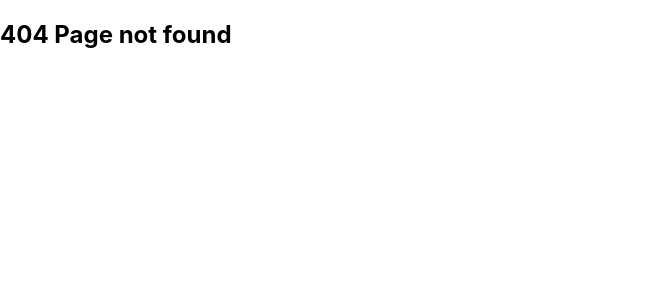
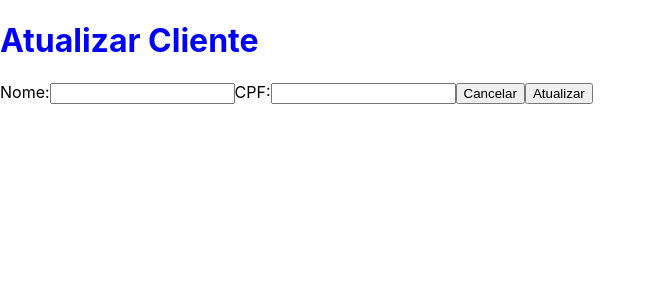
Before and after one commit to PauloGean/icts-academina-frontend, a React (Create React App) app: page /cliente/1 in a window 1280 px wide. Before the commit this address had no page. Shown: the top 300 px of the page, without its empty margins (0-656 px from the left). Built offline with nearby package versions, Linux system fonts and the light colour scheme; no server answers.

Commit message:
crud matricula

```diff
--- /dev/null
+++ b/src/components/context/Counter.js
@@ -0,0 +1,16 @@
+import React, { useContext } from "react";
+
+import Context from "./app-context";
+
+export default function Counter() {
+  const [total, setTotal] = useContext(Context);
+
+  return (
+    <div>
+      <h3>{total}</h3>
+      <button type="button" onClick={() => setTotal(total + 1)}>
+        Contador
+      </button>
+    </div>
+  );
+}
--- /dev/null
+++ b/src/components/context/app-context.js
@@ -0,0 +1,5 @@
+import React, { createContext } from 'react';
+
+const Context = createContext([0, () => {}]);
+
+export default Context;
--- /dev/null
+++ b/src/components/context/container-context.js
@@ -0,0 +1,17 @@
+import React, { useState } from 'react';
+import Context from './app-context';
+import Counter from './Counter';
+
+export default function ContainerContext() {
+    const [total, setTotal] = useState(0);
+
+  return (
+    <Context.Provider value={[total, setTotal]}>
+      <div>
+        <p>  Context API</p>
+        <Counter></Counter>
+        <Counter></Counter>
+      </div>
+    </Context.Provider>
+  );
+}
--- a/src/components/menu/app-menu.js
+++ b/src/components/menu/app-menu.js
@@ -18,6 +18,11 @@ function AppMenu() {
                              Cliente
                         </Link>
                     </li>
+                    <li>
+                       <Link to="/matricula" >
+                             Matricula
+                        </Link>
+                    </li>
                 </ul>
             </nav>
         </>
--- /dev/null
+++ b/src/pages/cliente/cliente-edit.js
@@ -0,0 +1,129 @@
+
+import '../../MeuCss.css'
+
+import api from '../../api';
+import { useEffect, useLayoutEffect, useState } from 'react';
+import Titulo from '../../components/titulo';
+import { useNavigate, useParams } from 'react-router-dom';
+
+function ClienteEdit(props) {
+    const [nome, setNome] = useState("");
+    const [cpf, setCpf] = useState("");
+    const [novo, setNovo] = useState(true)
+    const [id, setId] = useState(null);
+    const [showView, setShowView] = useState(false)
+
+    const { idCliente } = useParams()
+
+    let navigate = useNavigate();
+
+
+// ComponentWillMount()
+    useLayoutEffect(() => {
+
+        console.log(idCliente)
+        setNovo(false)
+
+        if (idCliente!='create'){
+            setNovo(false)
+            api.get('cliente/'+idCliente).then((response) => {
+                console.log(response.data)
+                const cliente = response.data
+                // goToList()
+                setNome(cliente.nome)
+                setCpf(cliente.cpf)
+                setId(cliente.idcliente)
+                setNovo(false)
+              });
+        }else{
+            setNovo(true)
+
+        }
+
+
+
+      }, []);
+
+
+    function goToList(){
+        navigate("/cliente", { replace: true });
+
+    }
+
+
+
+
+    function mudouNome(event) {
+        setNome(event.target.value)
+    }
+
+    function salvar() {
+        var dados = { "nome": nome, "cpf": cpf }
+        console.log(dados);
+
+        api.post('cliente', dados).then(e => {
+
+            goToList()
+            // setNome("");
+            // setCpf("");
+            // props.refresh()
+            // alert("Salvo com sucesso");
+        })
+
+    }
+
+
+    function atualizar() {
+        var dados = { "nome": nome, "cpf": cpf }
+        console.log(dados);
+
+        api.put('cliente/' + id, dados).then(e => {
+
+            goToList()
+            // setNome("");
+            // setCpf("");
+            // setId(null)
+            // props.refresh()
+            // alert("Salvo com sucesso");
+        })
+
+    }
+
+
+    return (
+        <>
+
+                <div >
+                    {novo ? <Titulo valor="Cadastrar Cliente" /> : <Titulo valor="Atualizar Cliente" />}
+
+                    <form>
+                        <label>
+                            Nome:
+                            <input type="text" value={nome} onChange={mudouNome} name="nome" />
+                        </label>
+                        <label>
+                            CPF:
+                            <input type="text" name="cpf" value={cpf}
+                                onChange={(e) => setCpf(e.target.value)} />
+                        </label>
+                        {/* {someItem ? displayThisIfTrue : displayThisIfFalse} */}
+
+                        <button type='button' onClick={goToList} >Cancelar</button>
+                        {novo ?
+                            <button type='button' onClick={salvar} >Salvar</button>
+                            :
+                            <button type='button' onClick={atualizar} >Atualizar</button>
+                        }
+
+
+
+
+                    </form>
+
+                </div>
+
+        </>
+    );
+}
+
+export default ClienteEdit;
--- a/src/pages/cliente/cliente-list.js
+++ b/src/pages/cliente/cliente-list.js
@@ -6,6 +6,7 @@ import { useEffect, useState } from 'react';
 import ClienteCreate from './cliente-create';
 import Titulo from '../../components/titulo';
 import AppMenu from '../../components/menu/app-menu';
+import { Link } from 'react-router-dom';
 function ClienteList(){
     var [clientes, setClientes] = useState([])
 
@@ -50,7 +51,7 @@ function ClienteList(){
 
       <button  type='button' onClick={e=>listarClientes()}>Listar</button>
       <button  type='button' onClick={e=>editar(null)}>Novo</button>
-
+      <Link to={`/cliente/create`}>Novo</Link>
       <table className='minhaTabela'>
         {/* CABECALHO */}
         <tr>
@@ -68,6 +69,8 @@ function ClienteList(){
               <td>
                 <button onClick={e=>deletarClientes(c.idcliente)} type='button'>Excluir</button>
                 <button onClick={e=>editar(c)} type='button'>Editar</button>
+
+                <Link to={`/cliente/${c.idcliente}`}>Editar</Link>
               </td>
 
             </tr>)
--- a/src/pages/curso/curso-edit.js
+++ b/src/pages/curso/curso-edit.js
@@ -22,6 +22,9 @@ function CursoEdit(props) {
         }
 
     }, [props.curso])
+
+
+
 
 
     function salvar() {
--- a/src/pages/home/home.js
+++ b/src/pages/home/home.js
@@ -1,9 +1,11 @@
+import ContainerContext from "../../components/context/container-context";
 import AppMenu from "../../components/menu/app-menu";
 
 function Home() {
     return (
         <div>
             <AppMenu></AppMenu>
+            {/* <ContainerContext></ContainerContext> */}
 
         </div>
     );
--- /dev/null
+++ b/src/pages/matricula/matricula-edit.js
@@ -0,0 +1,117 @@
+import { useEffect, useState } from "react";
+import api from "../../api";
+import Titulo from "../../components/titulo";
+function MatriculaEdit(props) {
+    const [idcliente, setIdCliente] = useState('')
+    const [idcurso, setIdCurso] = useState('')
+    const [novo, setNovo] = useState(true)
+    const [id, setId] = useState(null)
+    var [clientes, setClientes] = useState([])
+    var [cursos, setCursos] = useState([])
+
+
+    useEffect(() => {
+        if (props.matricula != null) {
+            setIdCliente(props.matricula.idcliente)
+            setIdCurso(props.matricula.idcurso)
+            setNovo(false)
+            setId(props.matricula.idmatricula)
+        } else {
+            setIdCliente('')
+            setIdCurso('')
+            setNovo(true)
+            setId(null)
+        }
+
+        listarClientes()
+        listarCursos()
+
+    }, [props.matricula])
+
+
+    function listarClientes(){
+        api.get('cliente').then((response) => {
+          setClientes(response.data)
+          console.log(clientes)
+        });
+      }
+
+
+      function listarCursos(){
+        api.get('curso').then((response) => {
+          setCursos(response.data)
+          console.log(response.data)
+        });
+      }
+
+
+    function salvar() {
+        const dados = { 'idcliente': idcliente, 'idcurso': idcurso }
+        console.log(dados)
+        api.post('matricula', dados).then(() => {
+            setIdCliente('')
+            setIdCurso('')
+            props.refresh()
+        })
+    }
+
+    function atualizar() {
+        const dados = { 'idcliente': idcliente, 'idcurso': idcurso }
+        console.log(dados)
+        api.put('matricula/' + id, dados).then(() => {
+            setIdCliente('')
+            setIdCurso('')
+            props.refresh()
+        })
+    }
+
+
+     function changeCliente(event){
+        console.log(event.target.value)
+        setIdCliente(event.target.value);
+    }
+
+
+
+    return (
+        <>
+            <Titulo valor="Matricula"></Titulo>
+            <form>
+                <label>Cliente:</label>
+
+                <select id="selectCliente" onChange={changeCliente} value={idcliente}>
+                  {
+                    clientes.map(e=>{
+                        return (
+                            <option value={e.idcliente}>{e.nome}</option>
+                        )
+                    })
+                  }
+               </select>
+
+
+
+                <label>Curso:</label>
+                <select id="selectCurso" onChange={e =>   setIdCurso(e.target.value)} value={idcurso}>
+                  {
+                    cursos.map(e=>{
+                        return (
+                            <option value={e.idcurso}>{e.nome}</option>
+                        )
+                    })
+                  }
+               </select>
+                {novo ?
+                    <button type="button" onClick={salvar}>Salvar</button>
+                    :
+                    <button type="button" onClick={atualizar}>Atualizar</button>
+                }
+
+
+            </form>
+
+        </>
+    )
+}
+
+export default MatriculaEdit;
--- /dev/null
+++ b/src/pages/matricula/matricula-list.js
@@ -0,0 +1,69 @@
+import { useEffect, useState } from "react";
+import api from "../../api";
+import AppMenu from "../../components/menu/app-menu";
+import Titulo from "../../components/titulo";
+import MatriculaEdit from "./matricula-edit";
+
+
+function MatriculaList() {
+    const [matriculas, setMatriculas] = useState([]);
+    const [matriculaEdit, setMatriculaEdit] = useState(null)
+
+    useEffect(() => {
+		listarMatriculas()
+	},[])
+
+
+    function listarMatriculas() {
+        api.get('matricula').then((response) => {
+            setMatriculas(response.data);
+        });
+    }
+
+    function deletar(id) {
+        api.delete('matricula/' + id).then(() => {
+            listarMatriculas();
+        });
+    }
+
+    function editar(matricula){
+        setMatriculaEdit(matricula)
+    }
+
+    return (<>
+        <div className="App">
+            <AppMenu></AppMenu>
+
+            <MatriculaEdit refresh={listarMatriculas} matricula={matriculaEdit}></MatriculaEdit>
+
+            <Titulo valor="Matriculas"></Titulo>
+
+            <button onClick={listarMatriculas}>Lista</button>
+            <button onClick={e=>setMatriculaEdit(null)}>Novo</button>
+
+            <table className='minhaTabela'>
+                <tr>
+                    <th> Cliente </th>
+                    <th> Curso </th>
+                    <th>  </th>
+                </tr>
+                {
+                    matriculas.map(e => {
+                        return (
+                            <tr key={e.idmatricula}>
+                                <td> {e.idcliente} </td>
+                                <td> {e.idcurso} </td>
+                                <td>
+                                    <button onClick={c=>deletar(e.idmatricula)}>Excluir</button>
+                                    <button type='button'  onClick={c=>editar(e)}>Editar</button>
+
+                                </td>
+                            </tr>
+                        )
+                    })
+                }
+            </table>
+        </div>
+    </>)
+}
+export default MatriculaList;
--- a/src/routes/app-routes.js
+++ b/src/routes/app-routes.js
@@ -1,7 +1,9 @@
 import { BrowserRouter, Route, Routes } from "react-router-dom";
+import ClienteEdit from "../pages/cliente/cliente-edit";
 import ClienteList from "../pages/cliente/cliente-list";
 import CursoList from "../pages/curso/curso-list";
 import Home from "../pages/home/home";
+import MatriculaList from "../pages/matricula/matricula-list";
 
 function PageNotFound() {
     return (
@@ -19,6 +21,10 @@ function AppRoutes() {
             <Routes>
                 <Route path="/curso" element={<CursoList />} />
                 <Route path="/cliente" element={<ClienteList />} />
+                <Route path="/cliente/:idCliente" element={<ClienteEdit />} />
+                <Route path="/matricula" element={<MatriculaList />} />
+
+
                 <Route path="/" element={<Home />} />
                 <Route path="*" element={<PageNotFound />} />
 
```
